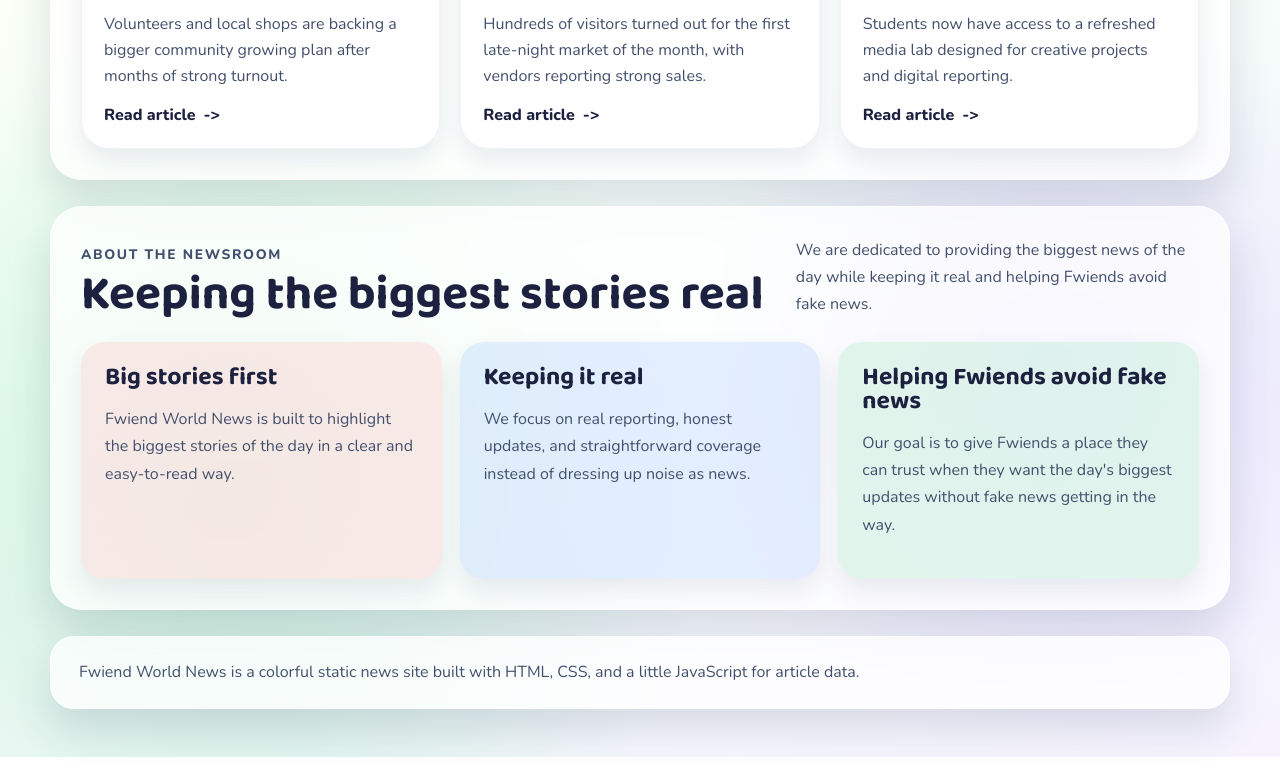
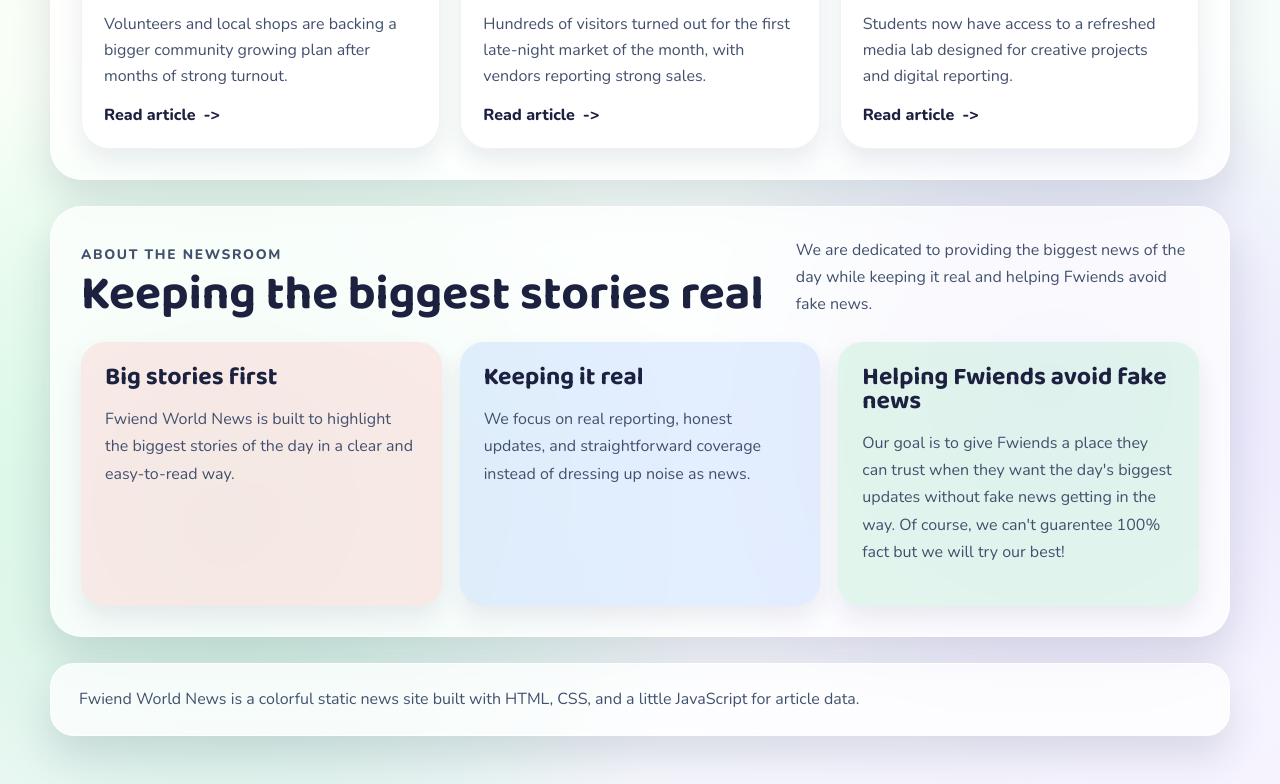
Before and after one commit to IamBear72/FwiendNews, a plain HTML site: page index.html in a window 1280 px wide. Shown: the part 1425-2209 px from the top of the page. Before the commit the page ends 2182 px from the top, so only its background shows below. Drawn offline with nearby package versions, Linux system fonts and the light colour scheme.

Commit message:
index.html

```diff
--- a/index.html
+++ b/index.html
@@ -139,7 +139,8 @@
             <h3>Helping Fwiends avoid fake news</h3>
             <p>
               Our goal is to give Fwiends a place they can trust when they want the day's biggest
-              updates without fake news getting in the way.
+              updates without fake news getting in the way. Of course, we can't guarentee 100%
+              fact but we will try our best!
             </p>
           </article>
         </div>
```
